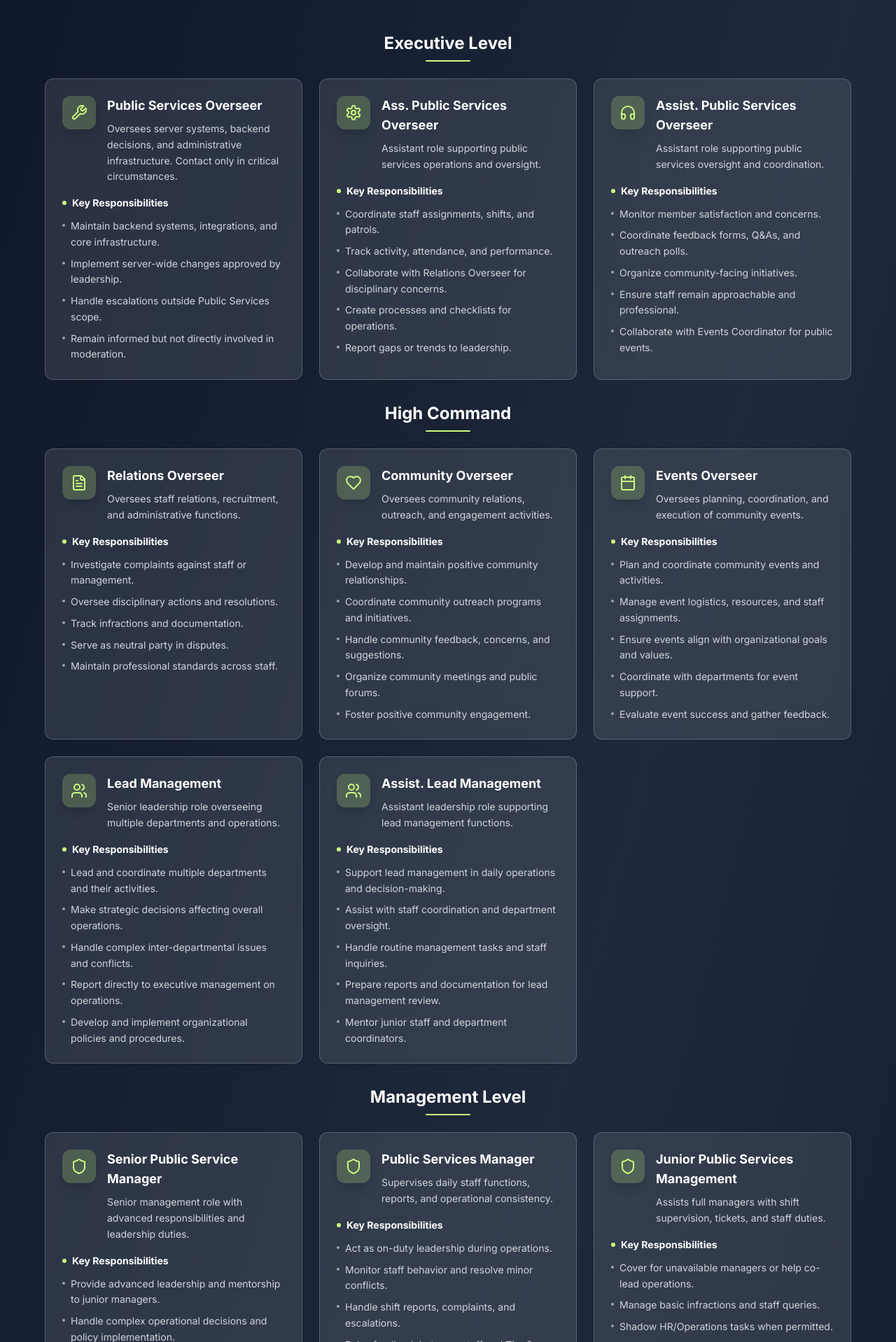
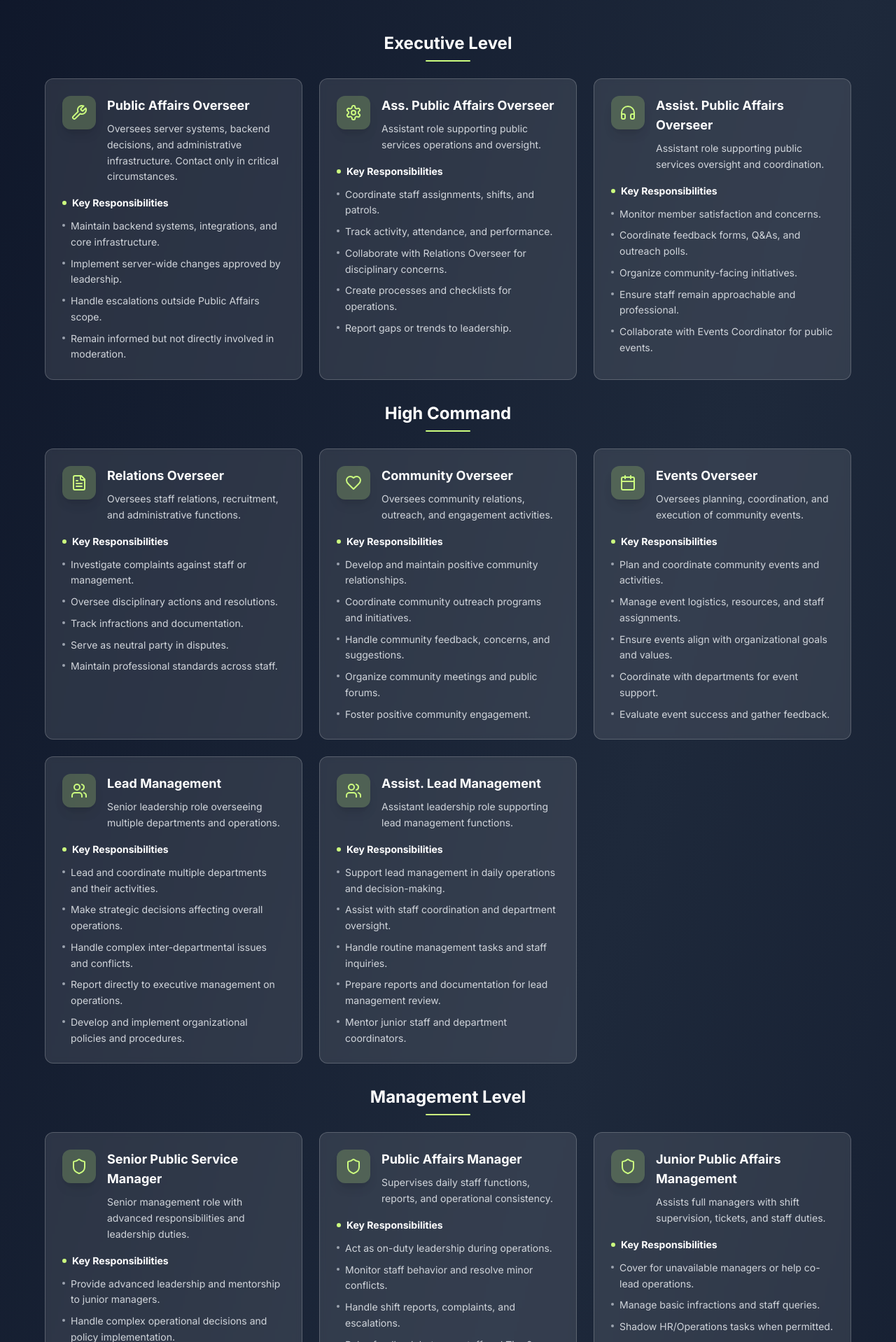
Before and after one commit to briancodm123/GVRO-P-S-Website, a Next.js app: page /staff in a window 1280 px wide. Shown: the part 322-2240 px from the top of the page at 70% size. Built offline with nearby package versions, Linux system fonts and the light colour scheme.

Commit message:
Update all references from 'Public Services' to 'Public Affairs' across the entire website

```diff
--- a/app/handbook/page.tsx
+++ b/app/handbook/page.tsx
@@ -17,8 +17,8 @@ export default function HandbookPage() {
       id: "notice",
       title: "Notice",
       content: [
-        "This handbook is the official property of Greenville Roleplay Operation (GVRO). It is intended solely for members of GVRO Public Services.",
-        "Unauthorized distribution, reproduction, or use in other servers will result in an immediate and permanent blacklist from GVRO Public Services."
+        "This handbook is the official property of Greenville Roleplay Operation (GVRO). It is intended solely for members of GVRO Public Affairs.",
+        "Unauthorized distribution, reproduction, or use in other servers will result in an immediate and permanent blacklist from GVRO Public Affairs."
       ]
     },
     {
@@ -71,7 +71,7 @@ export default function HandbookPage() {
         "TBD – To Be Determined",
         "NFA – No Further Action",
         "IA – Internal Affairs",
-        "PS – Public Services",
+        "PS – Public Affairs",
         "OpsSec – Operations Security",
         "LoA – Leave of Absence",
         "NDA – Non-Disclosure Agreement",
@@ -118,7 +118,7 @@ export default function HandbookPage() {
         "2.2. U-Turns – Performing U-turns over medians or unsafe locations is prohibited.",
         "2.3. Reckless Driving – Reckless driving while on duty is not permitted. Members are expected to drive responsibly and realistically.",
         "2.4. Responding Speeds – Members must not exceed 105 MPH (168 KM/H) while responding to emergencies or engaging in pursuits.",
-        "2.5. Traffic Stops – Traffic stops may only be performed on civilians. Members are never permitted to pull over staff or other Public Services.",
+        "2.5. Traffic Stops – Traffic stops may only be performed on civilians. Members are never permitted to pull over staff or other Public Affairs.",
         "2.6. Unauthorized Chases – Only designated High Speed Unit personnel may engage in pursuits. Unauthorized chasing will result in discipline.",
         "2.7. Emergency Lighting Systems (ELS) – ELS and sirens must only be used in legitimate roleplay situations. Misuse will result in strikes or suspension.",
         "2.8. Vehicle Use & Scene Realism – Vehicles used must fit the context of the roleplay. Excessive spawning or abandoning vehicles disrupts immersion."
@@ -277,9 +277,9 @@ export default function HandbookPage() {
       title: "9.0 – Chain of Command & Leadership Structure",
       content: [
         "9.1. Overseer Level:",
-        "• Public Services Overseer – Ultimate authority over all operations",
-        "• Associate Public Services Overseer – Assists the Overseer",
-        "• Assistant Public Services Overseer – Supports policy enforcement",
+        "• Public Affairs Overseer – Ultimate authority over all operations",
+        "• Associate Public Affairs Overseer – Assists the Overseer",
+        "• Assistant Public Affairs Overseer – Supports policy enforcement",
         "• Relations Overseer – Handles external partnerships",
         "• Community Overseer – Oversees internal member welfare",
         "• Events Overseer – Manages large-scale events",
@@ -289,10 +289,10 @@ export default function HandbookPage() {
         "• Assistant Lead Management – Supports Lead Management",
         "",
         "9.3. Managerial Level:",
-        "• Senior Public Services Manager – Supervises Managers",
-        "• Public Services Manager – Handles shift logs and coordination",
-        "• Junior Public Services Manager – Entry-level management",
-        "• Trainee Public Services Manager – Undergoing evaluation",
+        "• Senior Public Affairs Manager – Supervises Managers",
+        "• Public Affairs Manager – Handles shift logs and coordination",
+        "• Junior Public Affairs Manager – Entry-level management",
+        "• Trainee Public Affairs Manager – Undergoing evaluation",
         "",
         "9.4. Escalation Procedure – Concerns should be directed to Managers first, then escalated upward."
       ]
@@ -485,11 +485,11 @@ export default function HandbookPage() {
         {/* Header */}
         <div className="text-center mb-16">
           <h1 className="text-4xl font-bold text-white mb-5 tracking-tight">
-            Greenville Roleplay Operation™<br/>Public Services Handbook
+            Greenville Roleplay Operation™<br/>Public Affairs Handbook
           </h1>
           <div className="w-20 h-1 bg-[#ccfd7f] mx-auto rounded-full"></div>
           <p className="text-gray-300 text-base mt-6 max-w-2xl mx-auto leading-relaxed">
-            Comprehensive guide to policies, procedures, and standards for GVRO Public Services
+            Comprehensive guide to policies, procedures, and standards for GVRO Public Affairs
           </p>
         </div>
 
@@ -500,8 +500,8 @@ export default function HandbookPage() {
             <h3 className="text-lg font-bold text-white">Confidential Document</h3>
           </div>
           <p className="text-gray-300 leading-relaxed text-sm">
-            This handbook is the official property of Greenville Roleplay Operation (GVRO). It is intended solely for members of GVRO Public Services.
-            Unauthorized distribution, reproduction, or use in other servers will result in an immediate and permanent blacklist from GVRO Public Services.
+            This handbook is the official property of Greenville Roleplay Operation (GVRO). It is intended solely for members of GVRO Public Affairs.
+            Unauthorized distribution, reproduction, or use in other servers will result in an immediate and permanent blacklist from GVRO Public Affairs.
           </p>
         </div>
 
--- a/app/layout.tsx
+++ b/app/layout.tsx
@@ -7,7 +7,7 @@ const inter = Inter({ subsets: ['latin'] })
 
 export const metadata: Metadata = {
   title: 'GVRO Department Hub',
-  description: 'Greenville Roleplay Operations Public Services Hub',
+          description: 'Greenville Roleplay Operations Public Affairs Hub',
   icons: {
     icon: '/favicon.png',
     shortcut: '/favicon.png',
--- a/app/page.tsx
+++ b/app/page.tsx
@@ -25,7 +25,7 @@ export default function Home() {
           </h1>
           <div className="w-24 h-1 bg-[#ccfd7f] mx-auto rounded-full mb-6"></div>
           <p className="text-lg md:text-xl lg:text-2xl mb-10 text-gray-300 leading-relaxed max-w-3xl mx-auto">
-            Department Hub - Coordinating Public Services, Departments, and Community
+            Department Hub - Coordinating Public Affairs, Departments, and Community
           </p>
           <a
             href="https://discord.gg/Xgw7JDQ2HY"
--- a/app/radio-codes/page.tsx
+++ b/app/radio-codes/page.tsx
@@ -242,7 +242,7 @@ export default function RadioCodesPage() {
           </h1>
           <div className="w-24 h-1 bg-gradient-to-r from-[#ccfd7f] to-[#b8e85c] mx-auto rounded-full mb-6"></div>
           <p className="text-gray-300 text-lg max-w-3xl mx-auto leading-relaxed">
-            Comprehensive reference for all radio codes, signals, and 10-codes used by GVRO Public Services
+            Comprehensive reference for all radio codes, signals, and 10-codes used by GVRO Public Affairs
           </p>
         </div>
 
--- a/app/staff/page.tsx
+++ b/app/staff/page.tsx
@@ -12,18 +12,18 @@ export default function StaffPage() {
       levelColor: 'bg-red-500/20 text-red-400 border-red-500/30',
       roles: [
         {
-          title: 'Public Services Overseer',
+          title: 'Public Affairs Overseer',
           description: 'Oversees server systems, backend decisions, and administrative infrastructure. Contact only in critical circumstances.',
           icon: Wrench,
           responsibilities: [
             'Maintain backend systems, integrations, and core infrastructure.',
             'Implement server-wide changes approved by leadership.',
-            'Handle escalations outside Public Services scope.',
+            'Handle escalations outside Public Affairs scope.',
             'Remain informed but not directly involved in moderation.'
           ]
         },
         {
-          title: 'Ass. Public Services Overseer',
+          title: 'Ass. Public Affairs Overseer',
           description: 'Assistant role supporting public services operations and oversight.',
           icon: Settings,
           responsibilities: [
@@ -35,7 +35,7 @@ export default function StaffPage() {
           ]
         },
         {
-          title: 'Assist. Public Services Overseer',
+          title: 'Assist. Public Affairs Overseer',
           description: 'Assistant role supporting public services oversight and coordination.',
           icon: Headphones,
           responsibilities: [
@@ -131,7 +131,7 @@ export default function StaffPage() {
           ]
         },
         {
-          title: 'Public Services Manager',
+          title: 'Public Affairs Manager',
           description: 'Supervises daily staff functions, reports, and operational consistency.',
           icon: Shield,
           responsibilities: [
@@ -139,11 +139,11 @@ export default function StaffPage() {
             'Monitor staff behavior and resolve minor conflicts.',
             'Handle shift reports, complaints, and escalations.',
             'Relay feedback between staff and Tier 2 management.',
-            'Mentor and guide Trainee Public Services Managers into full staff roles.'
+            'Mentor and guide Trainee Public Affairs Managers into full staff roles.'
           ]
         },
         {
-          title: 'Junior Public Services Management',
+          title: 'Junior Public Affairs Management',
           description: 'Assists full managers with shift supervision, tickets, and staff duties.',
           icon: Shield,
           responsibilities: [
@@ -155,7 +155,7 @@ export default function StaffPage() {
           ]
         },
         {
-          title: 'Trainee Public Services Manager',
+          title: 'Trainee Public Affairs Manager',
           description: 'Trial staff evaluated for performance, reliability, and leadership potential.',
           icon: Users,
           responsibilities: [
--- a/app/thankyou/page.tsx
+++ b/app/thankyou/page.tsx
@@ -15,7 +15,7 @@ export default function ThankYouPage() {
           </h1>
 
           <p className="text-lg mb-8 text-gray-600 dark:text-gray-300">
-            Your message has been successfully sent to the Public Services staff.
+            Your message has been successfully sent to the Public Affairs staff.
             We will get back to you as soon as possible.
           </p>
 
```
Lines whose indentation alone changed are shown as unchanged.
